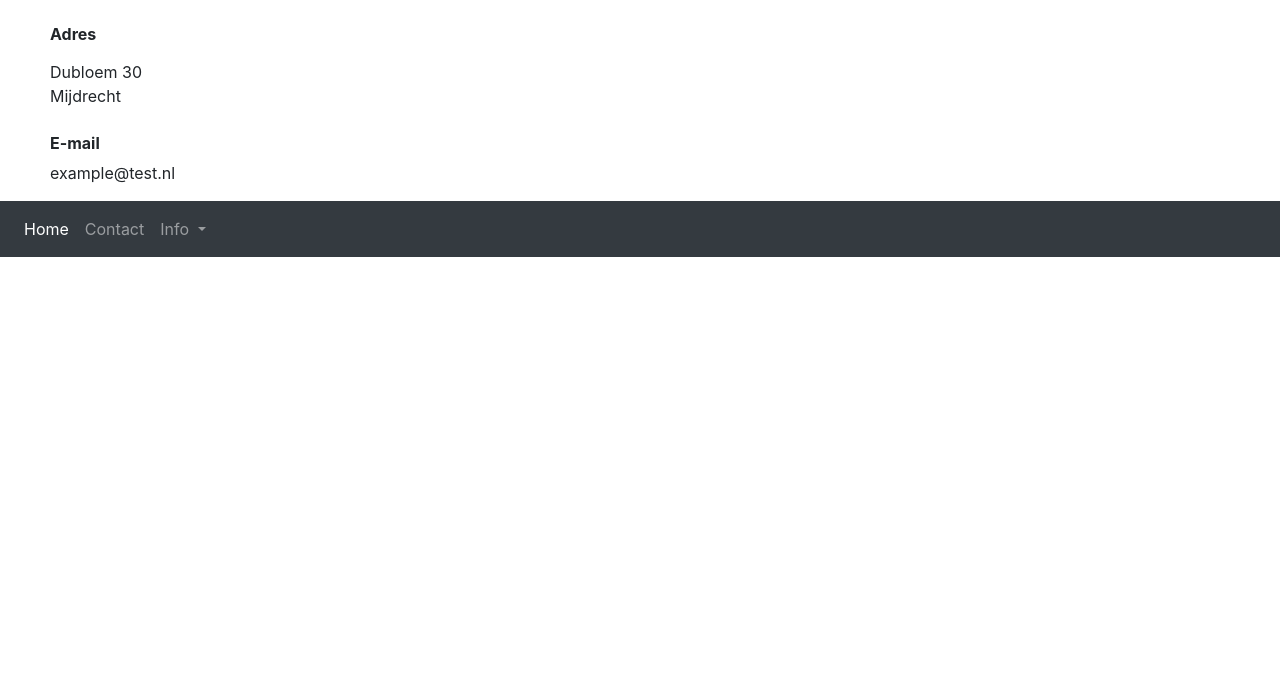
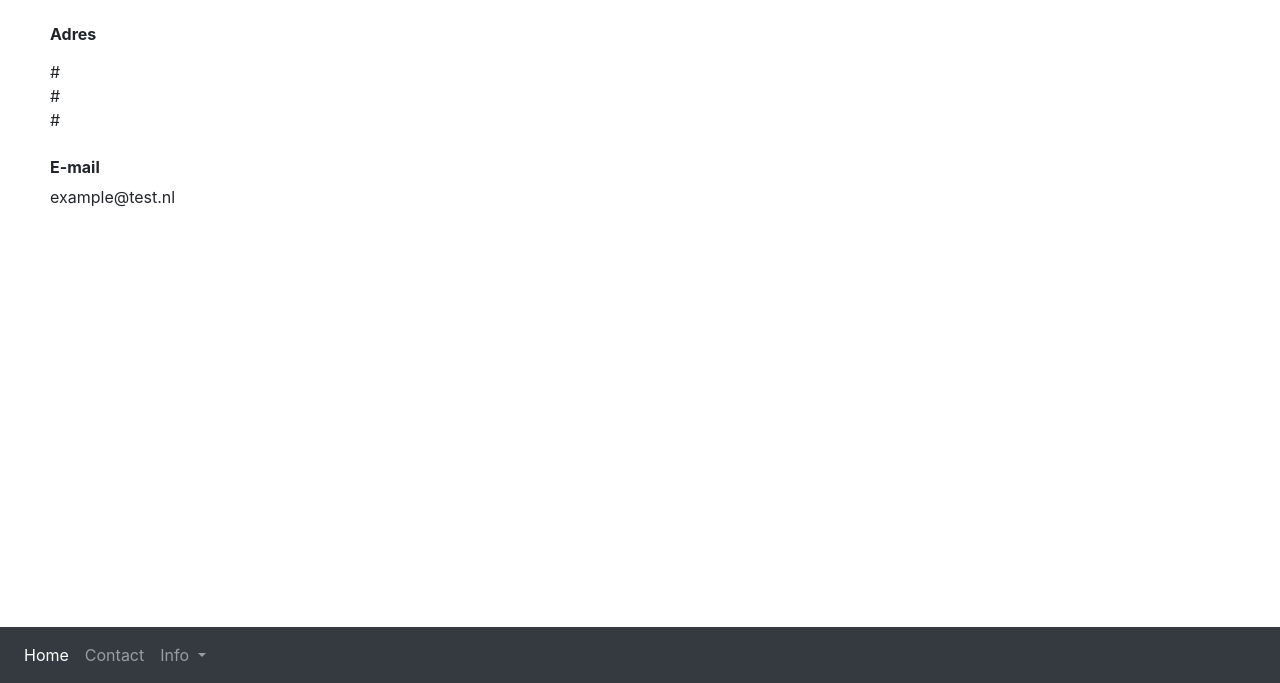
Before and after one commit to Splashy310B/Splashy310B.github.io, a plain HTML site: page contact.html in a window 1280 px wide. Shown: the part 117-800 px from the top of the page. Drawn offline with nearby package versions, Linux system fonts and the light colour scheme.

Commit message:
version 1.0.5

```diff
--- a/contact.html
+++ b/contact.html
@@ -44,8 +44,9 @@
        <h6><strong>Adres</strong></h6>
        <p>
          <ul class="lijst_adres">
-           <li>Dubloem 30</li>
-           <li>Mijdrecht</li>
+           <li>#</li>
+           <li>#</li>
+           <li>#</li>
          </ul>
        </p>
      </div>
--- a/main.css
+++ b/main.css
@@ -37,10 +37,13 @@
 .text_openingstijden {
   padding-top: 10px;
   padding-left: 50px;
+  padding-bottom: 10px;
 }
 
 footer {
-  display: inline-block;
-  height: auto;
-  width: auto;
+  position: fixed;
+  left: 0;
+  bottom: 0;
+  width: 100%;
+  text-align: center;
 }
```
